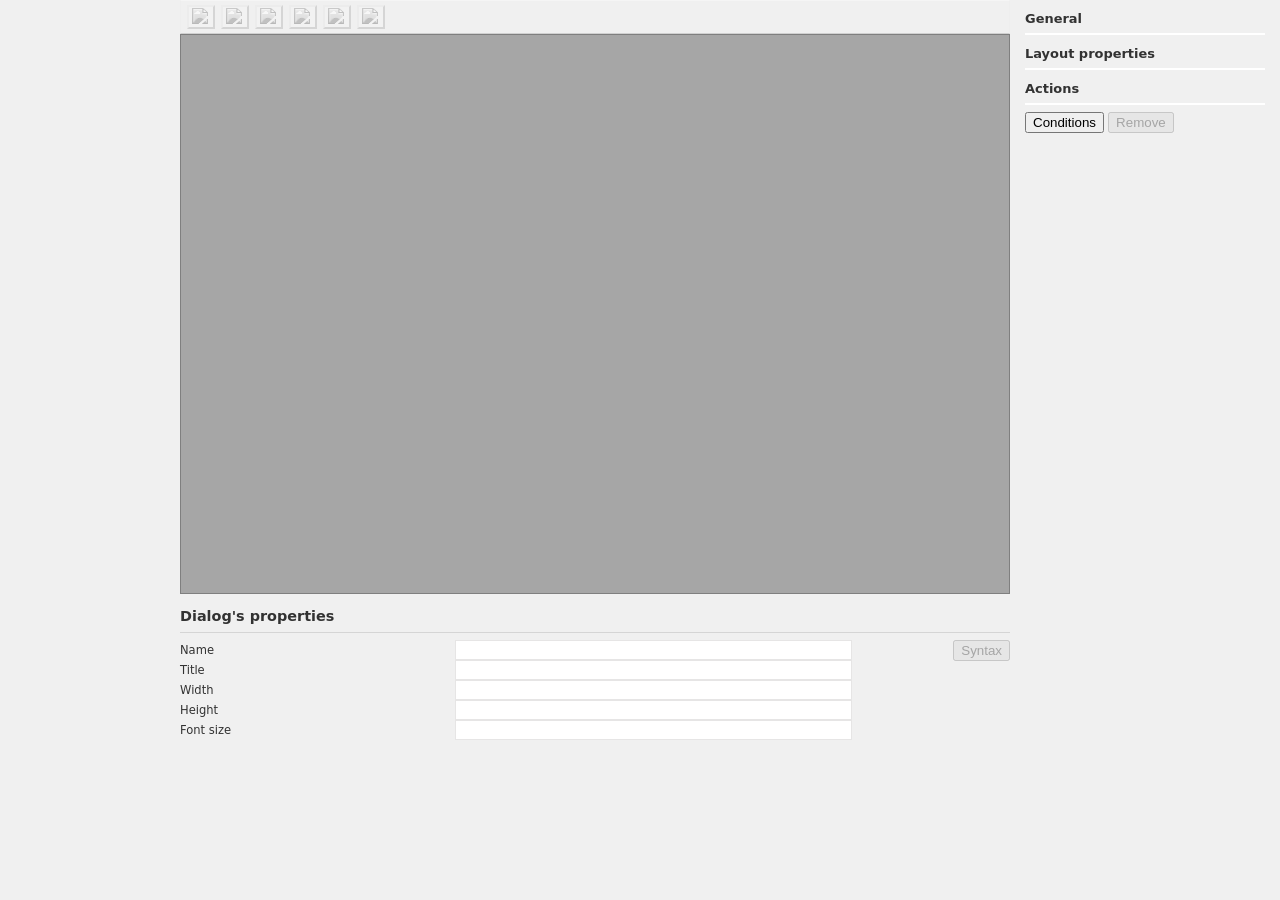
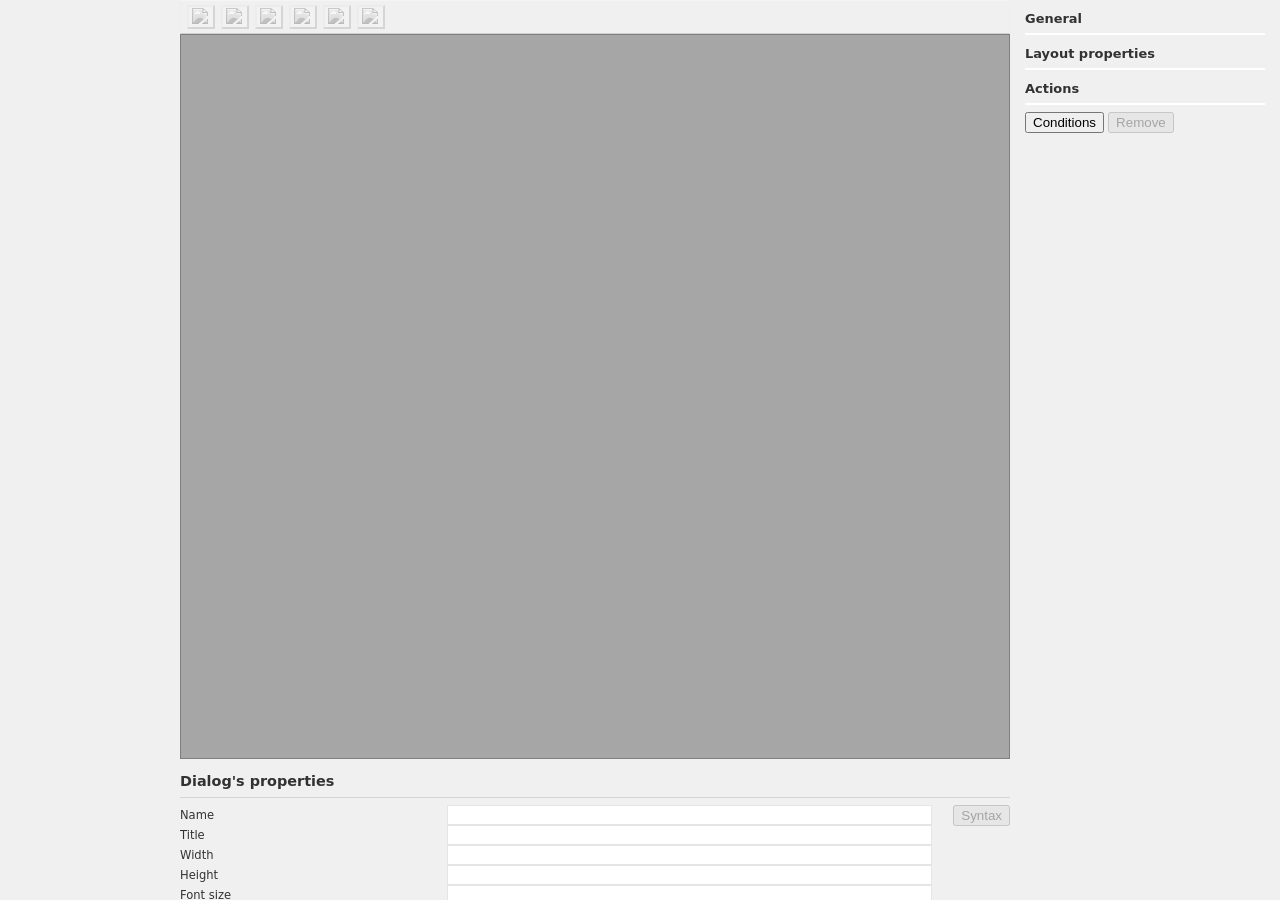

more carefully calculated widths and heights

--- a/src/css/editor.css
+++ b/src/css/editor.css
@@ -70,7 +70,8 @@ body {
 /* Dialog properties ===================== */
 .dialog-section {
     padding: 0px;
-    flex-grow: 3;
+    flex: 1 1 auto;
+    min-width: 0;
     display: flex;
     flex-direction: column;
     text-align: center;
@@ -79,7 +80,8 @@ body {
 .dialog-section #dialog {
     border: 1px solid #7f7f7f;
     background-color: var(--main-bg-color);
-    height: clamp(430px, calc(100vh - 210px - var(--editor-toolbar-height, 0px)), 560px);
+    height: calc(100vh - 175px - var(--editor-toolbar-height, 0px));
+    min-height: 420px;
     display: flex;
     align-items: center;
     justify-content: center;
@@ -108,7 +110,7 @@ body {
     padding: 0px 0px 5px 0px;
     background-color: #f0f0f0;
     display: flex;
-    flex: 1;
+    flex: 0 0 auto;
     border-left: 1px solid #EEE;
     border-right: 1px solid #EEE;
 }
@@ -220,23 +222,23 @@ body {
     display: grid;
     grid-template-columns: minmax(0, 1fr) auto;
     align-items: start;
-    gap: 0.75rem 7rem;
+    gap: 0.75rem 1.5rem;
     border-top: 1px solid rgb(213, 213, 213);
     padding-top: 0.5rem;
 }
 
 #dialog-properties .dialog-properties-fields {
     display: grid;
-    grid-template-columns: repeat(2, minmax(220px, 1fr));
-    gap: 0.5rem 7rem;
+    grid-template-columns: repeat(2, minmax(180px, 1fr));
+    gap: 0.5rem 3rem;
 }
 
 #dialog-properties .dialog-properties_property {
     display: grid;
-    grid-template-columns: 8fr 12fr;
+    grid-template-columns: 7fr 13fr;
     align-items: center;
     margin: 0;
-    gap: 0.75rem;
+    gap: 0.4rem;
 }
 
 #dialog-properties .dialog-properties_property label {
